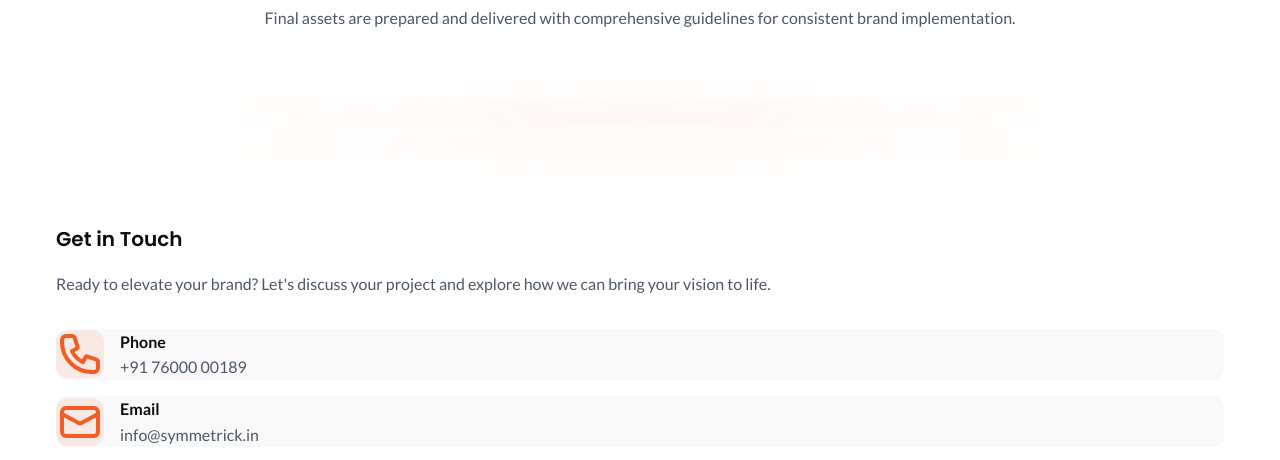
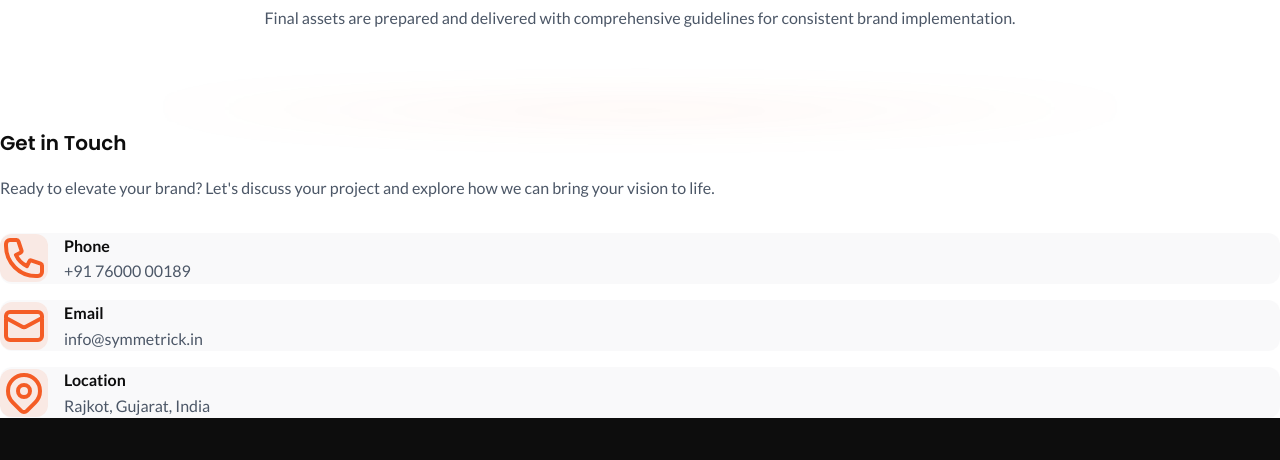
Before and after one commit to vkagheda/Symmetric, a plain HTML site: page index.html in a window 1280 px wide. Shown: the part 4050-4510 px from the top of the page. Drawn offline with Linux system fonts and the light colour scheme.

Commit message:
Update index.html

```diff
--- a/index.html
+++ b/index.html
@@ -751,12 +751,7 @@
         </div>
     </section>
 
-    <!-- Contact Section -->
-    <section id="contact" class="section-padding bg-background section-merge">
-        <div class="container">
-            <div class="grid lg:grid-cols-2 gap-16 items-start">
-
-                <!-- Contact Info -->
+                    <!-- Contact Info -->
                 <div class="animate-fade-in space-y-8">
                     <div>
                         <h3 class="font-poppins font-semibold text-xl text-foreground mb-4">
```
